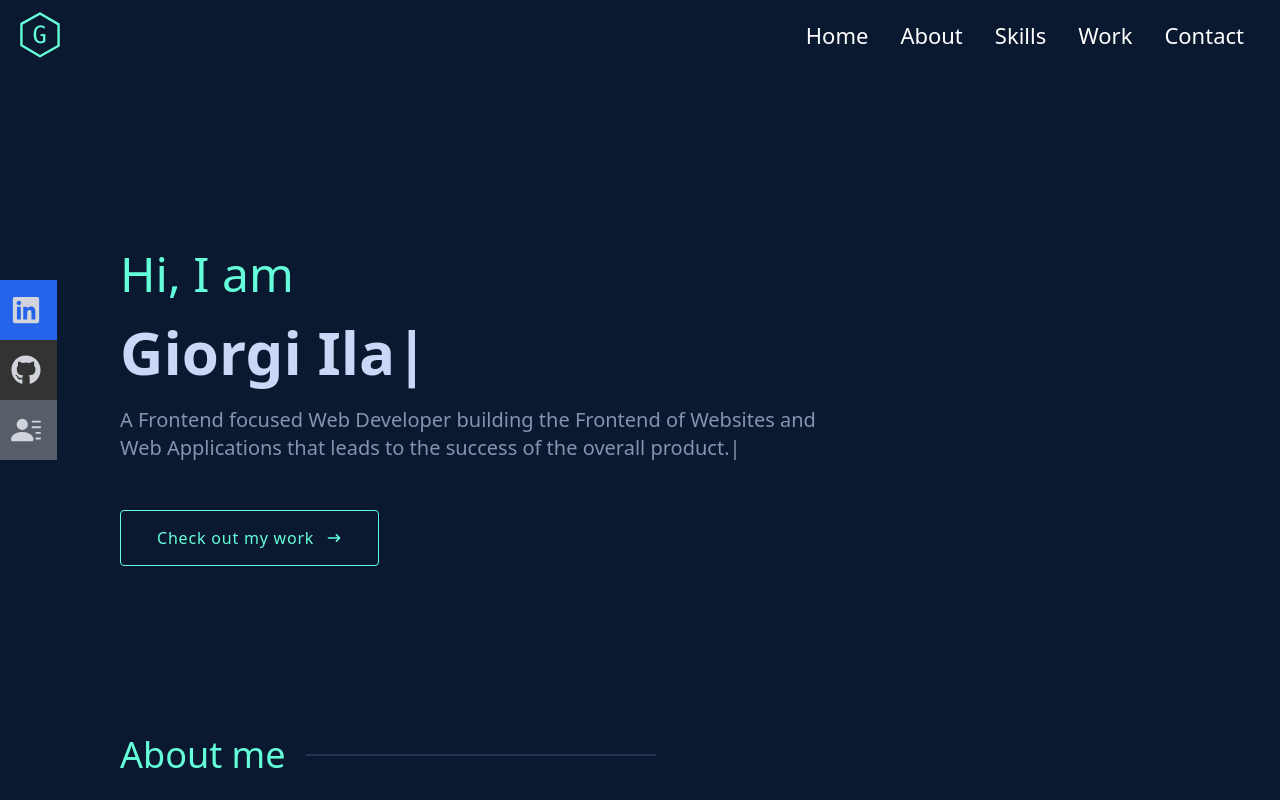
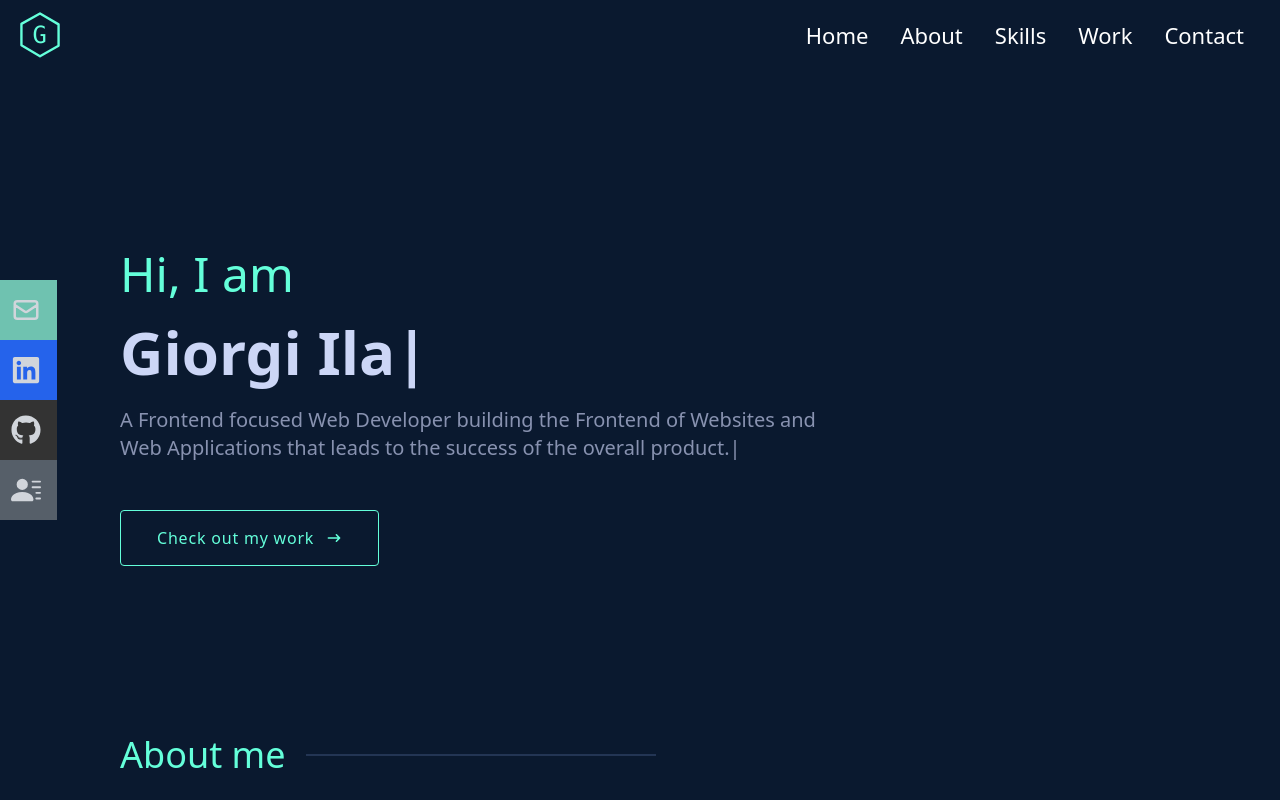
Before and after one commit to GiorgiIlariani/portfolio, a Next.js app: page / in a window 1280 px wide. Shown: the top 800 px of the page. Built offline with nearby package versions, Linux system fonts and the light colour scheme.

Commit message:
fixes some style issues

```diff
--- a/components/Navbar.tsx
+++ b/components/Navbar.tsx
@@ -37,7 +37,7 @@ const Navbar = () => {
               <NavItems />
             </ul>
             <Separator className="border bg-[#0f1724]" />
-            <div className="flex gap-4 relative top-10 w-full items-center justify-center">
+            <ul className="flex gap-4 relative top-10 w-full items-center justify-center">
               <li
                 style={{ backgroundColor: "#6fc2b0" }}
                 className="w-[60px] h-[60px] sm:w-[50px] sm:h-[50px] flex justify-between items-center list-none px-4 cursor-pointer text-xl">
@@ -64,14 +64,24 @@ const Navbar = () => {
                   </li>
                 );
               })}
-            </div>
+            </ul>
           </SheetContent>
         </Sheet>
       </nav>
 
       {/* Social icons */}
-      <div className="xl:hidden flex fixed flex-col top-[35%] left-0 z-50">
-        <ul>
+      <ul className="xl:hidden flex fixed flex-col top-[35%] left-0 z-50">
+        <li
+          style={{ backgroundColor: "#6fc2b0" }}
+          className="w-[160px] h-[60px] flex justify-between items-center ml-[-103px] hover:ml-[-10px] duration-300 list-none px-4 cursor-pointer text-xl">
+          <Link
+            to="contact"
+            smooth={true}
+            duration={500}
+            className="flex justify-between items-center w-full text-gray-300">
+            Email <HiOutlineMail size={30} />
+          </Link>
+        </li>
         {SocialIconsConsts.map((item) => {
           return (
             <li
@@ -89,7 +99,6 @@ const Navbar = () => {
         })}
       </ul>
     </div>
-    </div>
   );
 };
 
--- a/constants/index.tsx
+++ b/constants/index.tsx
@@ -45,7 +45,6 @@ export const SocialIconsConsts = [
     icon: <FaGithub size={30} />,
     bgColor: "#333333",
   },
-
   {
     id: 3,
     title: "Resume",
```
Lines whose indentation alone changed are shown as unchanged.
